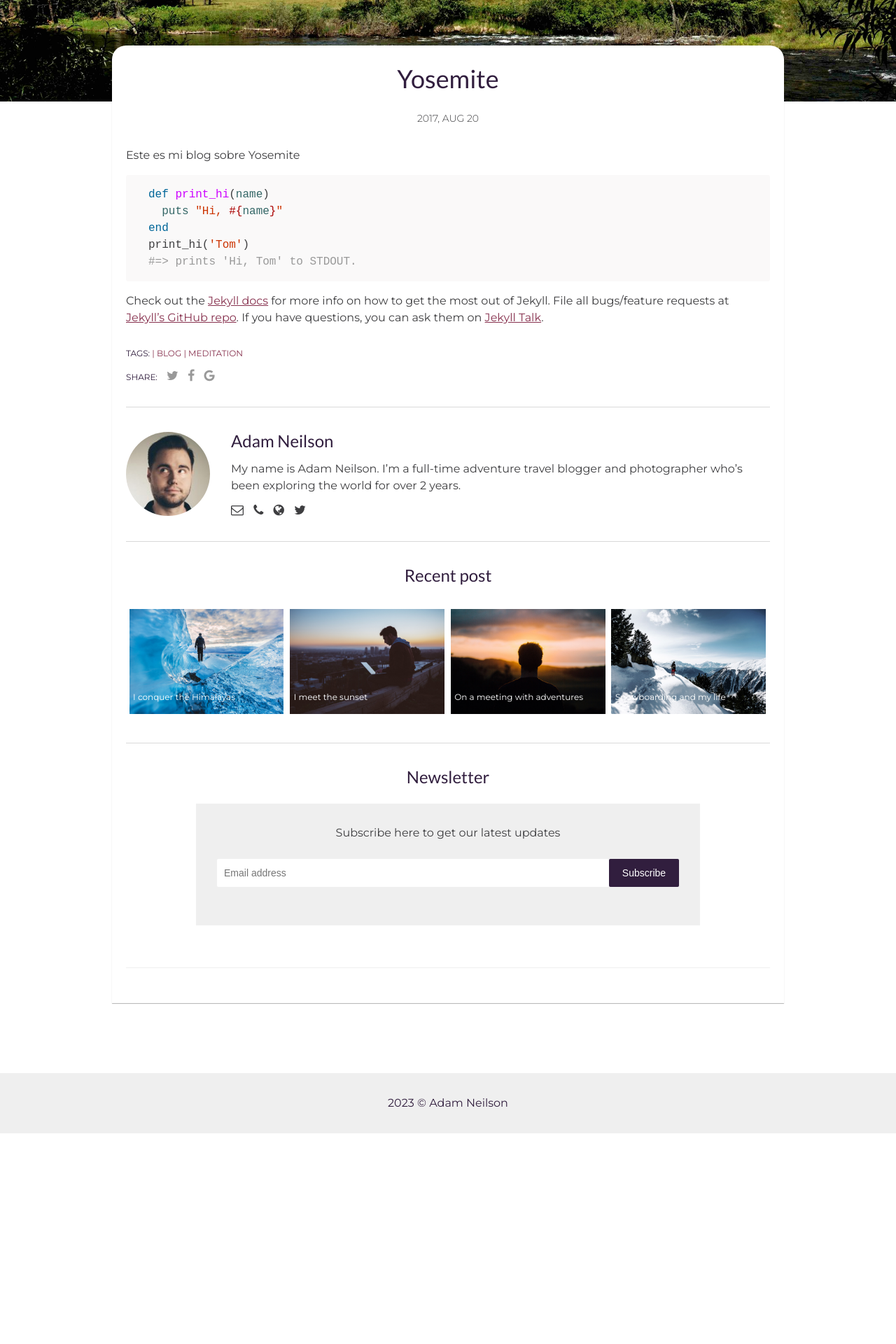
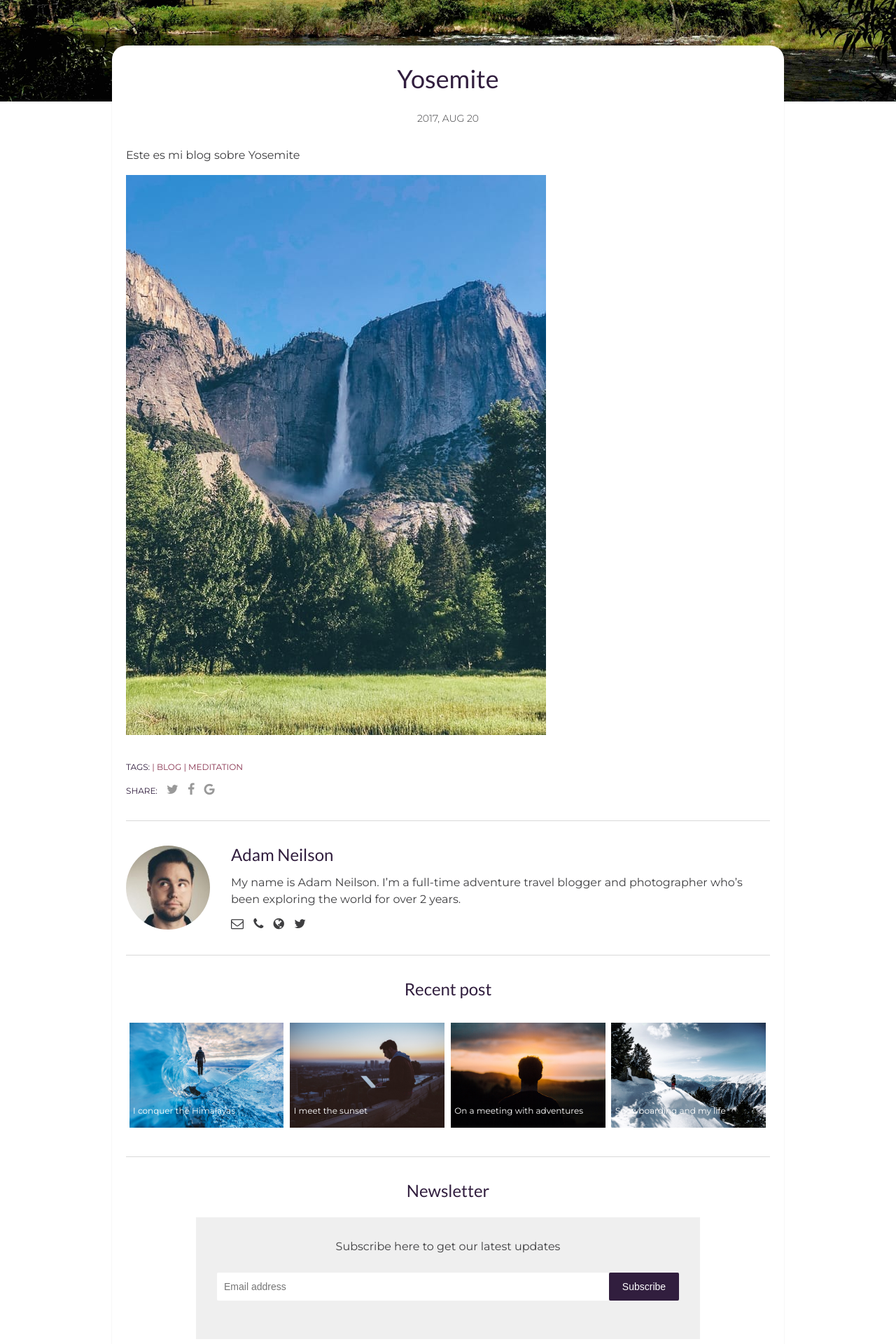
Before and after one commit to raulete032/adam-blog, a Jekyll site: the page built from _posts/2019-12-01-Bienvenidos-a-mi-cuenta-de-GitHub.markdown, in a window 1280 px wide. Shown: the part 458-2378 px from the top of the page at 70% size. Built offline with Jekyll 4.4.1, drawn with Linux system fonts in a browser that asks for light colours; comment, search, counter and statistics services are not loaded.

Commit message:
Modificación post y añadir nueva imagen en el post

```diff
--- a/_posts/2019-12-01-Bienvenidos-a-mi-cuenta-de-GitHub.markdown
+++ b/_posts/2019-12-01-Bienvenidos-a-mi-cuenta-de-GitHub.markdown
@@ -9,16 +9,4 @@ author: # Add name author (optional)
 ---
 Este es mi blog sobre Yosemite
 
-{% highlight ruby %}
-def print_hi(name)
-  puts "Hi, #{name}"
-end
-print_hi('Tom')
-#=> prints 'Hi, Tom' to STDOUT.
-{% endhighlight %}
-
-Check out the [Jekyll docs][jekyll-docs] for more info on how to get the most out of Jekyll. File all bugs/feature requests at [Jekyll’s GitHub repo][jekyll-gh]. If you have questions, you can ask them on [Jekyll Talk][jekyll-talk].
-
-[jekyll-docs]: https://jekyllrb.com/docs/home
-[jekyll-gh]:   https://github.com/jekyll/jekyll
-[jekyll-talk]: https://talk.jekyllrb.com/
+![Yosh Ginsu]({{site.baseurl}}/assets/img/yosemite.jpg)
```
Also changed, not shown: assets/img/yosemite.jpg (added).
